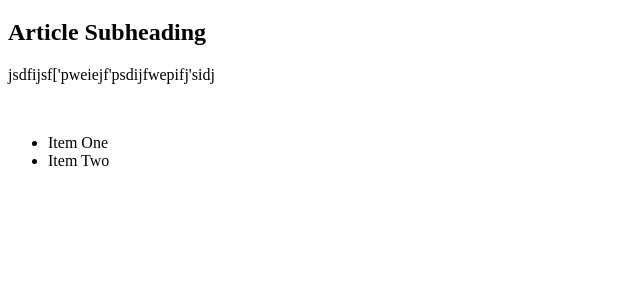
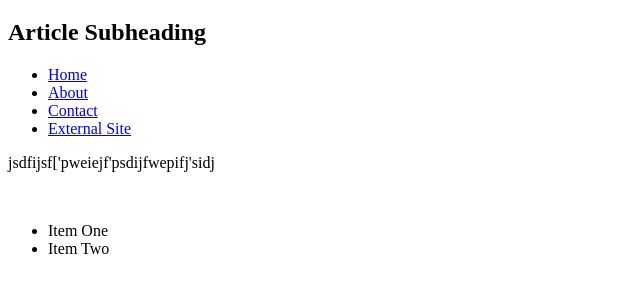
Before and after one commit to MilesME3/git_project, a plain HTML site: page MultiPage.html in a window 1280 px wide. Shown: the part 61-354 px from the top of the page, without its empty margins (0-640 px from the left). Drawn offline with Linux system fonts and the light colour scheme.

Commit message:
Add navigation menu and hyperlinks

```diff
--- a/MultiPage.html
+++ b/MultiPage.html
@@ -9,6 +9,15 @@
     <h1>Article</h1>
     <h2>Article Subheading</h2>
 
+    <nav>
+        <ul>
+            <li><a href="index.html">Home</a></li>
+            <li><a href="about.html">About</a></li>
+            <li><a href="contect.html">Contact</a></li>
+            <li><a href="https://www.nytimes.com/">External Site</a></li>
+        </ul>
+    </nav>
+
     <p>jsdfijsf['pweiejf'psdijfwepifj'sidj</p>
     <br>
     <ul>
```
